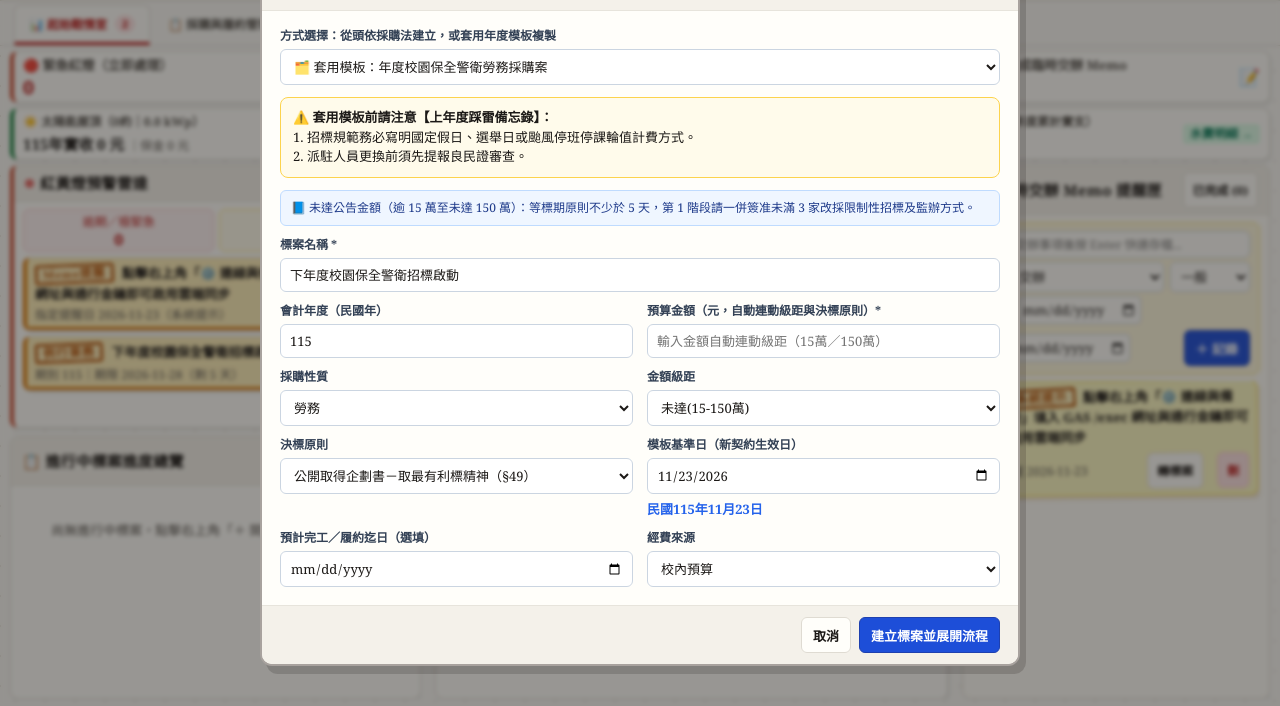
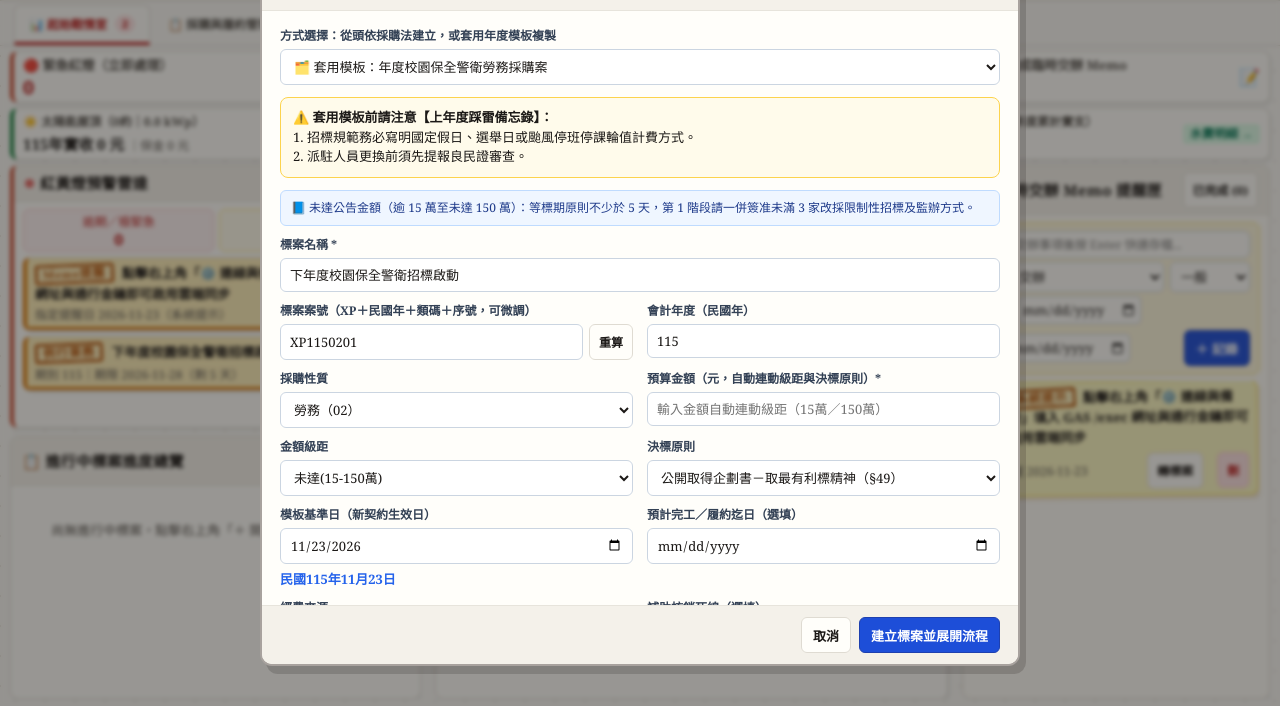
Before and after one commit to giligilau-WOS/Office-assistant, a plain HTML site: page index.html in a window 1280 px wide. Both pictures are taken after a click on the button "📋 套模板". Shown: the part 94-800 px from the top of the page. Drawn offline with Linux system fonts and the light colour scheme; a web font is replaced by a local one.

Commit message:
feat: use XP + ROC year + type code (01/02/03) + seq for project case IDs

```diff
--- a/index.html
+++ b/index.html
@@ -683,6 +683,32 @@ function nextId(table, pkKey, prefix, pad = 4) {
   return `${prefix}-${String(max + 1).padStart(pad, '0')}`;
 }
 
+const PROCUREMENT_TYPE_CODE = { '工程': '01', '勞務': '02', '財物': '03' };
+
+function nextProjectCaseId(fiscalYear, procurementType) {
+  const fy = String(Number(fiscalYear) || (new Date().getFullYear() - 1911));
+  const typeCode = PROCUREMENT_TYPE_CODE[procurementType] || '01';
+  const prefix = `XP${fy}${typeCode}`;
+  const re = new RegExp(`^${prefix}(\\d+)$`, 'i');
+  let max = 0;
+  (appData.tables.Projects || []).forEach(r => {
+    if (r.is_deleted === true) return;
+    const m = String(r.project_id || '').trim().match(re);
+    if (m) max = Math.max(max, parseInt(m[1], 10));
+  });
+  return `${prefix}${String(max + 1).padStart(2, '0')}`;
+}
+
+function refreshWizardProjectId(force = false) {
+  const pidEl = document.getElementById('wiz-pid');
+  if (!pidEl) return;
+  if (!force && pidEl.dataset.auto === '0') return;
+  const fy = document.getElementById('wiz-fy')?.value;
+  const type = document.getElementById('wiz-type')?.value || '工程';
+  pidEl.value = nextProjectCaseId(fy, type);
+  pidEl.dataset.auto = '1';
+}
+
 // ============================================================================
 // 4. 年度固定例行事項自動復活演算法 & 跨模組紅黃燈預警引擎
 // ============================================================================
@@ -1659,13 +1685,14 @@ function openProjectWizard(presetTemplateId = '', presetName = '', sourceMemoId
     <input type="hidden" id="wiz-source-memo" value="${esc(sourceMemoId)}">
     <div class="form-grid">
       <div class="field full"><label>標案名稱 *</label><input id="wiz-name" type="text" value="${esc(presetName)}" placeholder="例：115年教學大樓廁所整修工程"></div>
-      <div class="field"><label>會計年度（民國年）</label><input id="wiz-fy" type="number" value="${fy}"></div>
+      <div class="field"><label>標案案號（XP＋民國年＋類碼＋序號，可微調）</label><div style="display:flex;gap:6px"><input id="wiz-pid" type="text" value="${esc(nextProjectCaseId(fy, '工程'))}" data-auto="1" oninput="this.dataset.auto=this.value.trim()?'0':'1'" placeholder="例：XP1150101" style="flex:1"><button type="button" class="btn-xs" title="依年度與採購性質重算案號" onclick="refreshWizardProjectId(true)">重算</button></div></div>
+      <div class="field"><label>會計年度（民國年）</label><input id="wiz-fy" type="number" value="${fy}" oninput="refreshWizardProjectId()"></div>
+      <div class="field"><label>採購性質</label>
+        <select id="wiz-type" onchange="document.getElementById('wiz-eng-wrap').style.display=this.value==='工程'?'flex':'none';refreshWizardProjectId()">
+          <option value="工程">工程（01）</option><option value="勞務">勞務（02）</option><option value="財物">財物（03）</option>
+        </select>
+      </div>
       <div class="field"><label>預算金額（元）</label><input id="wiz-budget" type="number" placeholder="例：1200000"></div>
-      <div class="field"><label>採購性質</label>
-        <select id="wiz-type" onchange="document.getElementById('wiz-eng-wrap').style.display=this.value==='工程'?'flex':'none'">
-          <option value="工程">工程</option><option value="勞務">勞務</option><option value="財物">財物</option>
-        </select>
-      </div>
       <div class="field"><label>金額級距</label>
         <select id="wiz-tier">
           <option value="小額(15萬以下)">小額(15萬以下)</option>
@@ -1715,6 +1742,7 @@ function onWizardTemplateChange() {
   if (!tid) {
     box.style.display = 'none';
     lbl.textContent = '招標準備起跑日';
+    refreshWizardProjectId();
     return;
   }
   const t = (appData.tables.Templates || []).find(x => x.template_id === tid);
@@ -1723,6 +1751,7 @@ function onWizardTemplateChange() {
   document.getElementById('wiz-tier').value = t.threshold_tier;
   document.getElementById('wiz-award').value = t.award_method;
   document.getElementById('wiz-eng-wrap').style.display = t.procurement_type === '工程' ? 'flex' : 'none';
+  refreshWizardProjectId();
   lbl.textContent = `模板基準日（${t.anchor_label || '契約生效／開工日'}）`;
   if (t.lessons_learned) {
     box.style.display = 'block';
@@ -1748,7 +1777,11 @@ async function submitNewProject() {
     use_committee: document.getElementById('flg-comm').checked
   };
 
-  const projectId = nextId('Projects', 'project_id', `PRJ-${fy}`, 3);
+  const rawPid = (document.getElementById('wiz-pid')?.value || '').trim().toUpperCase();
+  const projectId = rawPid || nextProjectCaseId(fy, type);
+  if ((appData.tables.Projects || []).some(p => String(p.project_id || '').trim().toUpperCase() === projectId)) {
+    return toast(`❌ 標案案號 ${projectId} 已存在，請修改案號`);
+  }
   const projectRec = {
     project_id: projectId, fiscal_year: fy, project_name: name,
     procurement_type: type, threshold_tier: tier, award_method: awardMethod,
```
